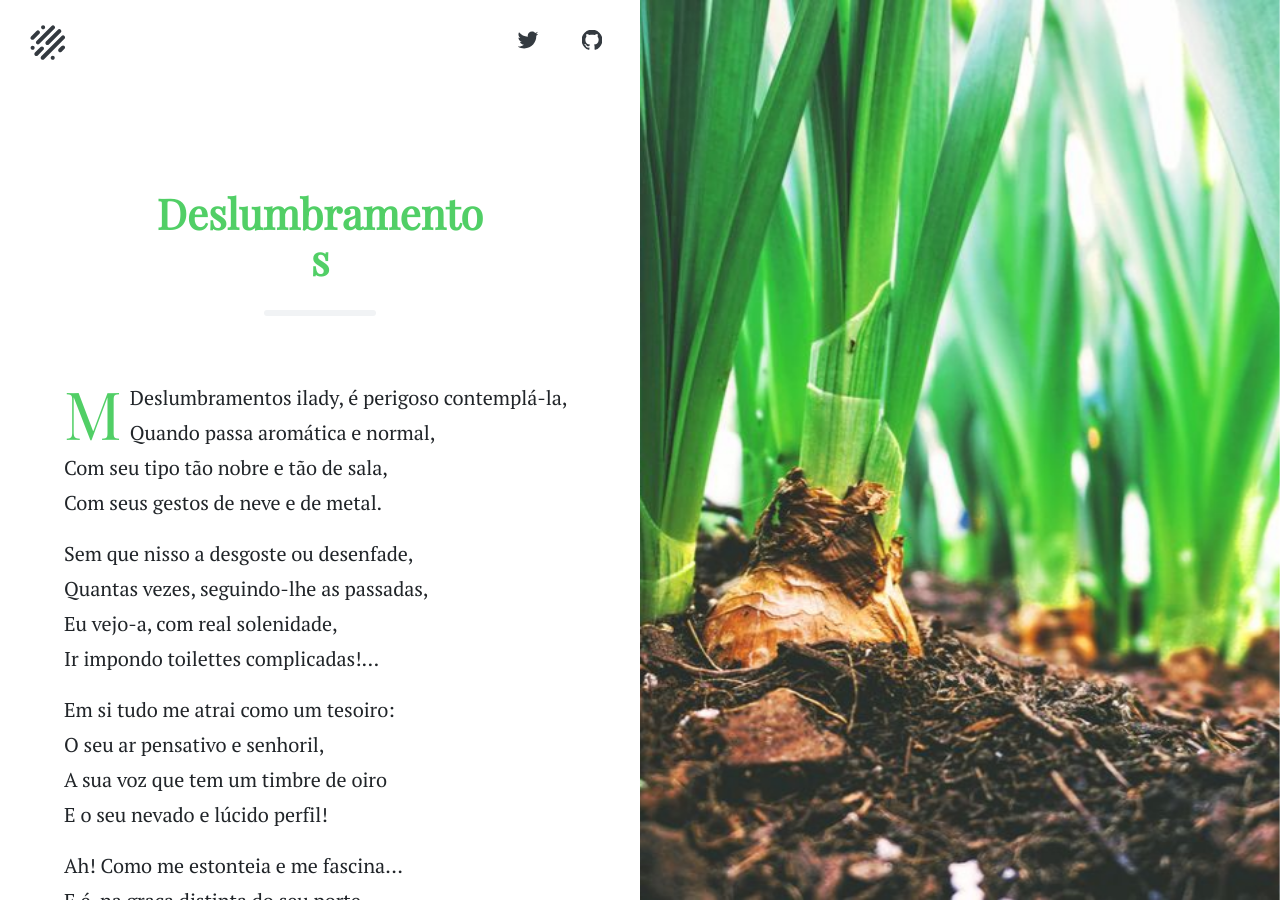
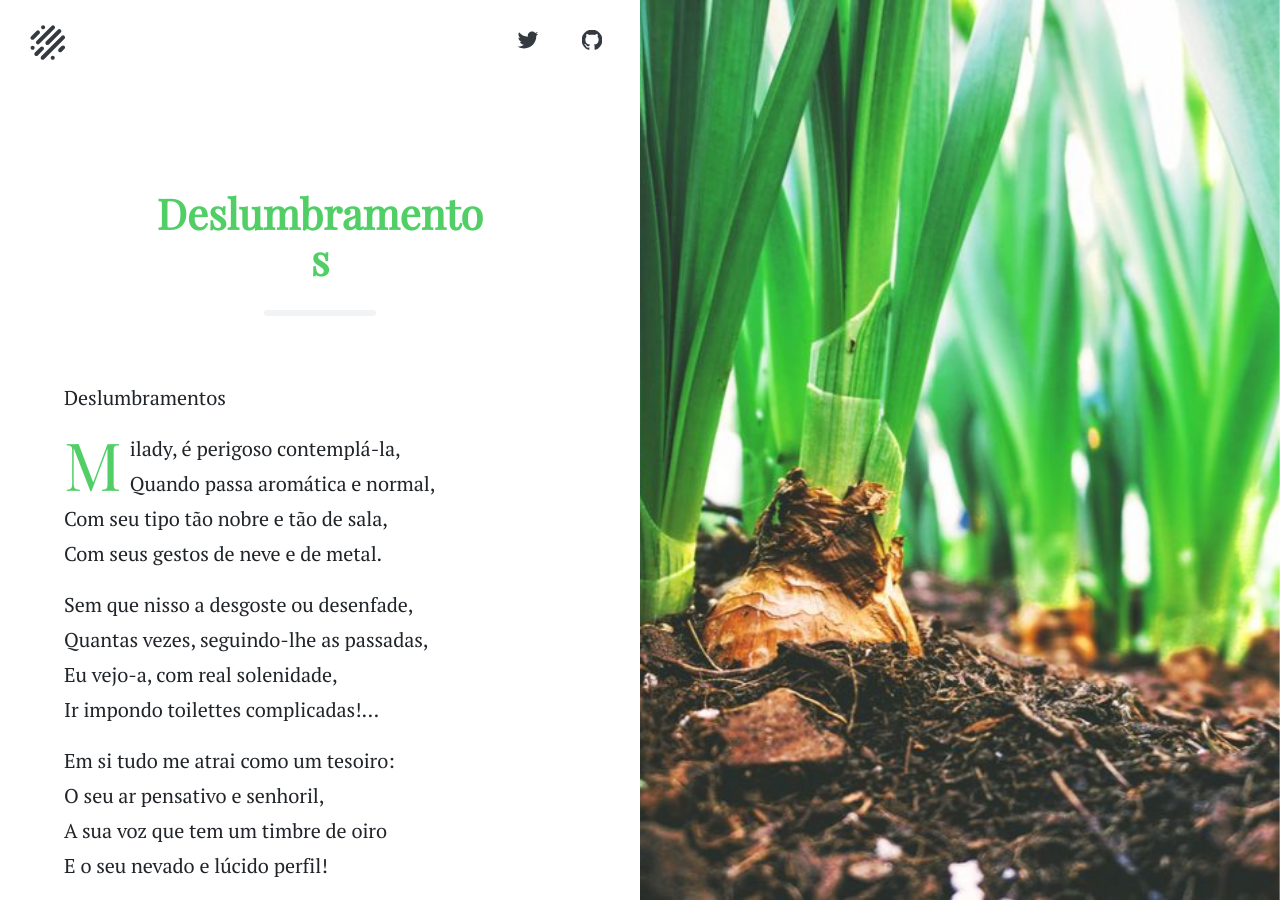
Before and after one commit to nunogand/primavera, a Jekyll site: the page built from _posts/2017-05-10-its-spring.md, in a window 1280 px wide and 900 px high. Built offline with Jekyll 4.4.1, drawn with Linux system fonts in a browser that asks for light colours.

Commit message:
Update 2017-05-10-its-spring.md

```diff
--- a/_posts/2017-05-10-its-spring.md
+++ b/_posts/2017-05-10-its-spring.md
@@ -4,7 +4,8 @@ title: Deslumbramentos
 image: spring
 ---
 
-<span class="titulo">Deslumbramentos</span>
+<span class="titulo">Deslumbramentos</span><br>
+
 <span class="caps" alt="M">ilady</span>, é perigoso contemplá-la,<br>
 Quando passa aromática e normal,<br>
 Com seu tipo tão nobre e tão de sala,<br>
```
